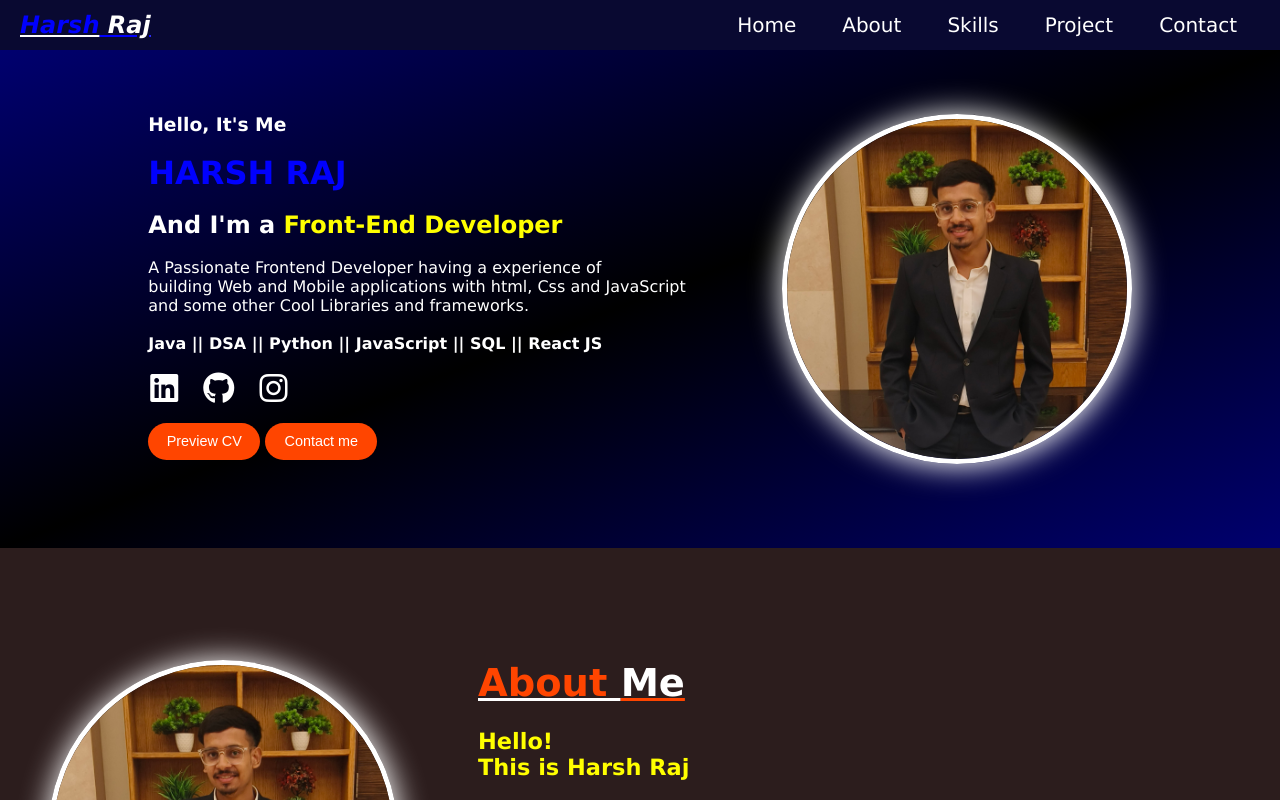
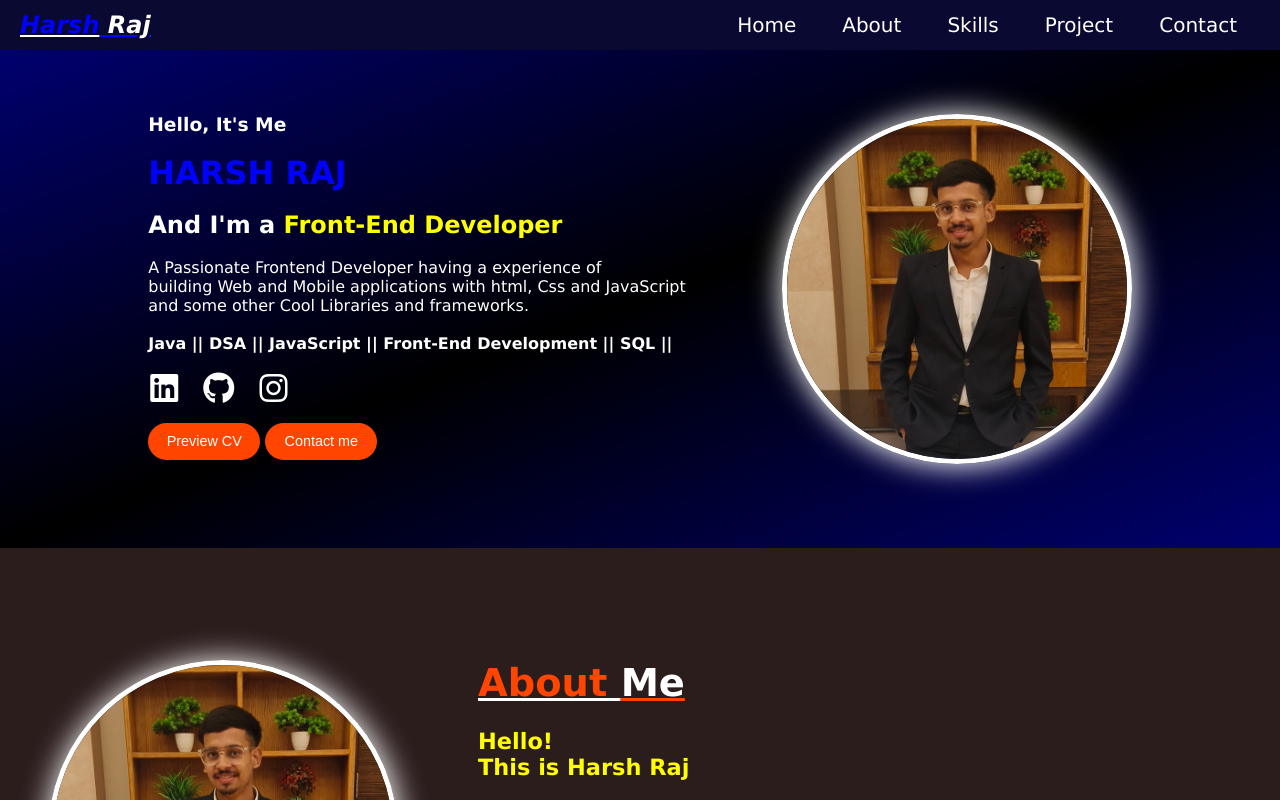
Before and after one commit to harsh10009/Personal-Portfolio, a plain HTML site: page index.html in a window 1280 px wide. Shown: the top 800 px of the page. Drawn offline with Linux system fonts and the light colour scheme.

Commit message:
Update index.html

```diff
--- a/index.html
+++ b/index.html
@@ -51,7 +51,7 @@
              applications with html, Css and JavaScript <br />and some other Cool Libraries and
             frameworks.</p>
             <br />
-            <h4>Java || DSA || Python || JavaScript || SQL || React JS </h4>
+            <h4>Java || DSA || JavaScript || Front-End Development || SQL || </h4>
 
             <br>
             <div class="Smedia">
```
